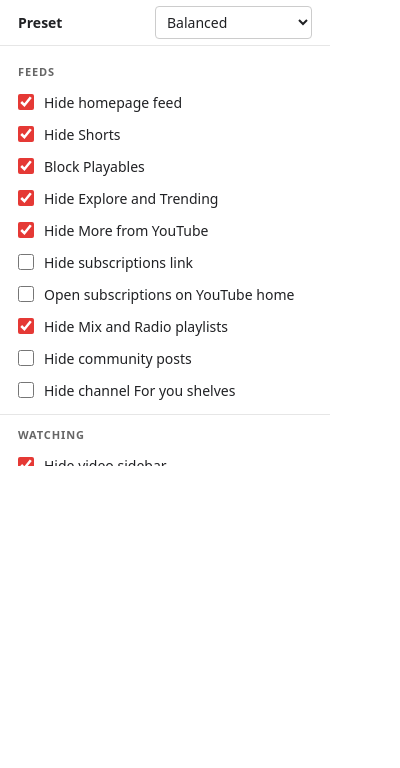
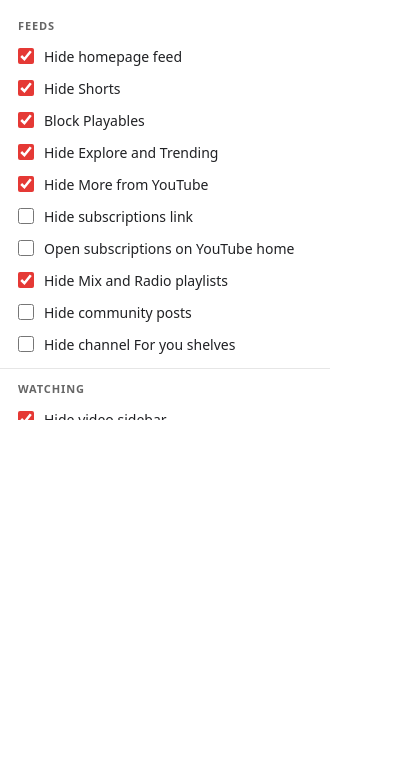
Before and after one commit to DeclanRiedel/QuietTube, a browser extension: page popup.html in a window 400 px wide. Shown: the part 76-844 px from the top of the page. Drawn offline with Linux system fonts and the light colour scheme.

Commit message:
Remove popup presets and retain individual settings

```diff
--- a/popup.css
+++ b/popup.css
@@ -9,9 +9,6 @@ header { display: flex; align-items: center; gap: 12px; padding: 16px 18px; back
 .brand { min-width: 0; }
 .brand strong { font-size: 18px; }
 .brand p { margin: 3px 0 0; color: #d5d5d5; font-size: 12px; line-height: 1.3; }
-.preset-control { display: flex; align-items: center; gap: 12px; min-height: 43px; padding: 6px 18px; border-bottom: 1px solid #e6e6e6; }
-.preset-control span { flex: 1; font-weight: 600; }
-.preset-control select { min-width: 150px; padding: 5px 7px; border: 1px solid #ccc; border-radius: 4px; background: #fff; color: #202124; font: inherit; }
 main { max-height: 420px; overflow: auto; padding: 6px 0; }
 section { padding: 8px 18px; }
 section + section { border-top: 1px solid #e6e6e6; }
@@ -22,8 +19,7 @@ input { accent-color: #e53935; width: 16px; height: 16px; margin: 0; }
 #error { margin: 0; padding: 8px 18px; color: #b42318; font-size: 12px; }
 @media (prefers-color-scheme: dark) {
   body { color: #eee; background: #292a2d; }
-  section + section, .preset-control { border-color: #444; }
-  .preset-control select { background: #3a3b3e; color: #eee; border-color: #555; }
+  section + section { border-color: #444; }
   h2 { color: #aaa; }
   #error { color: #ff9b91; }
 }
--- a/popup.html
+++ b/popup.html
@@ -16,12 +16,6 @@
       <p>Hide what you don't want from YouTube.</p>
     </div>
   </header>
-  <label class="preset-control" for="preset">
-    <span>Preset</span>
-    <select id="preset">
-      <option value="custom">Custom</option>
-    </select>
-  </label>
   <main id="settings" aria-label="YouTube settings"></main>
   <p id="error" role="alert" hidden></p>
   <script src="settings.js"></script>
--- a/popup.js
+++ b/popup.js
@@ -4,18 +4,8 @@ const container = document.getElementById("settings");
 const errorMessage = document.getElementById("error");
 const pauseToggle = document.getElementById("pause-toggle");
 const pauseIcon = document.getElementById("pause-icon");
-const preset = document.getElementById("preset");
 let current = normalizeUnhookSettings();
 pauseToggle.addEventListener("click", () => save({ ...current, paused: !current.paused }));
-for (const [key, value] of Object.entries(UNHOOK_PRESETS)) {
-  const option = document.createElement("option");
-  option.value = key;
-  option.textContent = value.label;
-  preset.appendChild(option);
-}
-preset.addEventListener("change", () => {
-  if (UNHOOK_PRESETS[preset.value]) save({ ...UNHOOK_PRESETS[preset.value].settings, paused: current.paused });
-});
 
 for (const group of UNHOOK_GROUPS) {
   const section = document.createElement("section");
@@ -44,9 +34,6 @@ function render() {
   pauseToggle.setAttribute("aria-pressed", String(current.paused));
   pauseToggle.setAttribute("aria-label", current.paused ? "Resume QuiteTube" : "Pause QuiteTube");
   pauseToggle.title = current.paused ? "Resume QuiteTube" : "Pause QuiteTube";
-  preset.value = Object.keys(UNHOOK_PRESETS).find(key =>
-    Object.keys(UNHOOK_DEFAULTS).every(option => option === "paused" || current[option] === UNHOOK_PRESETS[key].settings[option])
-  ) || "custom";
 }
 
 async function save(next) {
--- a/settings.js
+++ b/settings.js
@@ -44,24 +44,6 @@ const UNHOOK_DEFAULTS = Object.fromEntries(
 );
 UNHOOK_DEFAULTS.paused = false;
 
-const UNHOOK_PRESETS = {
-  balanced: { label: "Balanced", settings: { ...UNHOOK_DEFAULTS } },
-  minimal: { label: "Minimal", settings: { ...Object.fromEntries(Object.keys(UNHOOK_DEFAULTS).map(key => [key, false])), playables: true, shorts: true } },
-  subscriptions: { label: "Subscriptions only", settings: {
-    ...Object.fromEntries(Object.keys(UNHOOK_DEFAULTS).map(key => [key, false])),
-    homeFeed: true,
-    shorts: true,
-    playables: true,
-    explore: true,
-    moreFromYoutube: true,
-    mixes: true,
-    communityPosts: true,
-    channelRecommendations: true,
-    searchShorts: true,
-    redirectSubscriptions: true
-  } }
-};
-
 function normalizeUnhookSettings(saved) {
   const values = saved && typeof saved === "object" ? saved : {};
   return Object.fromEntries(Object.entries(UNHOOK_DEFAULTS).map(([key, fallback]) => [
```
Also changed, not shown: test/extension.test.js (+1 -26 lines), README.md.
